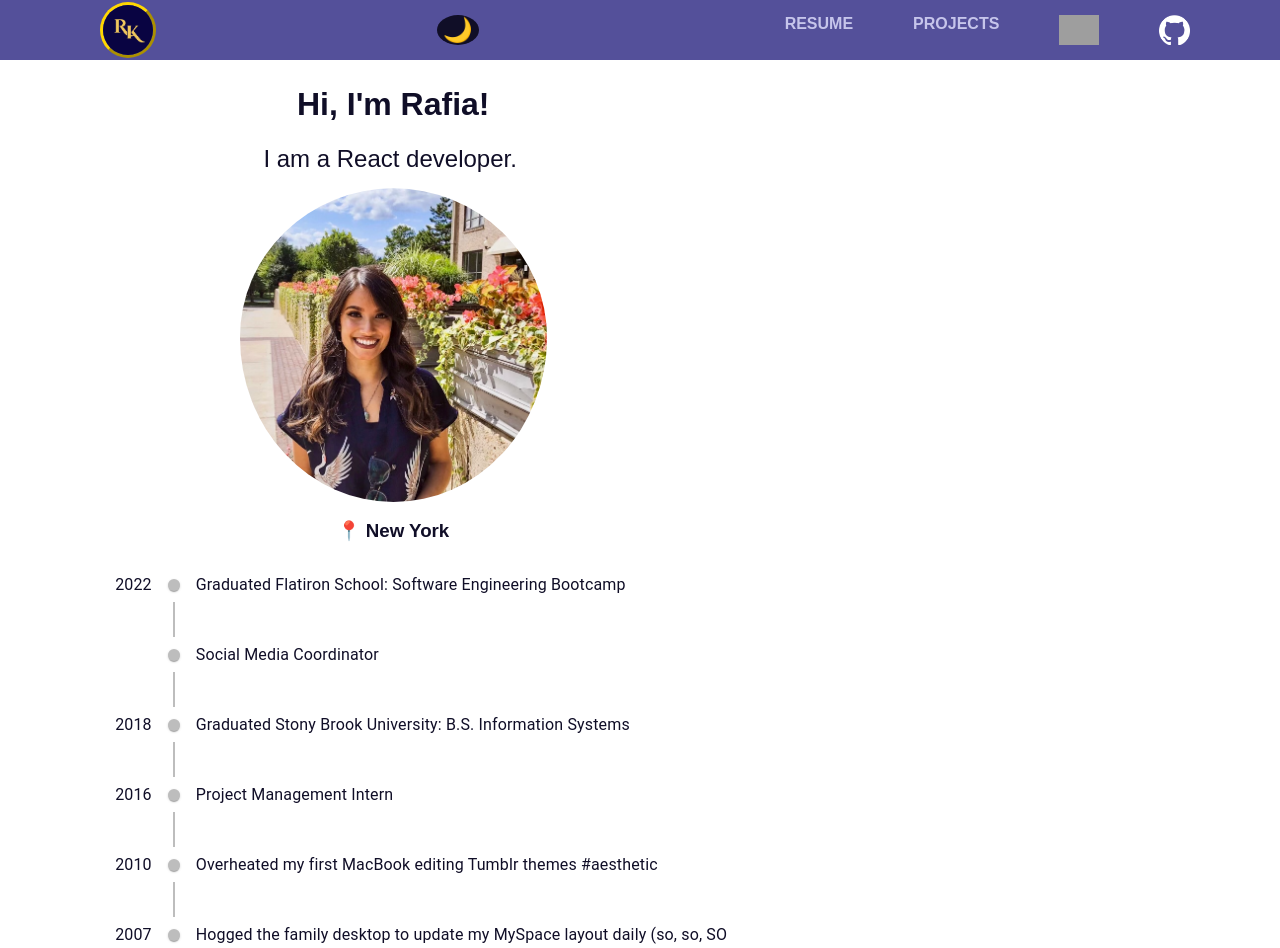
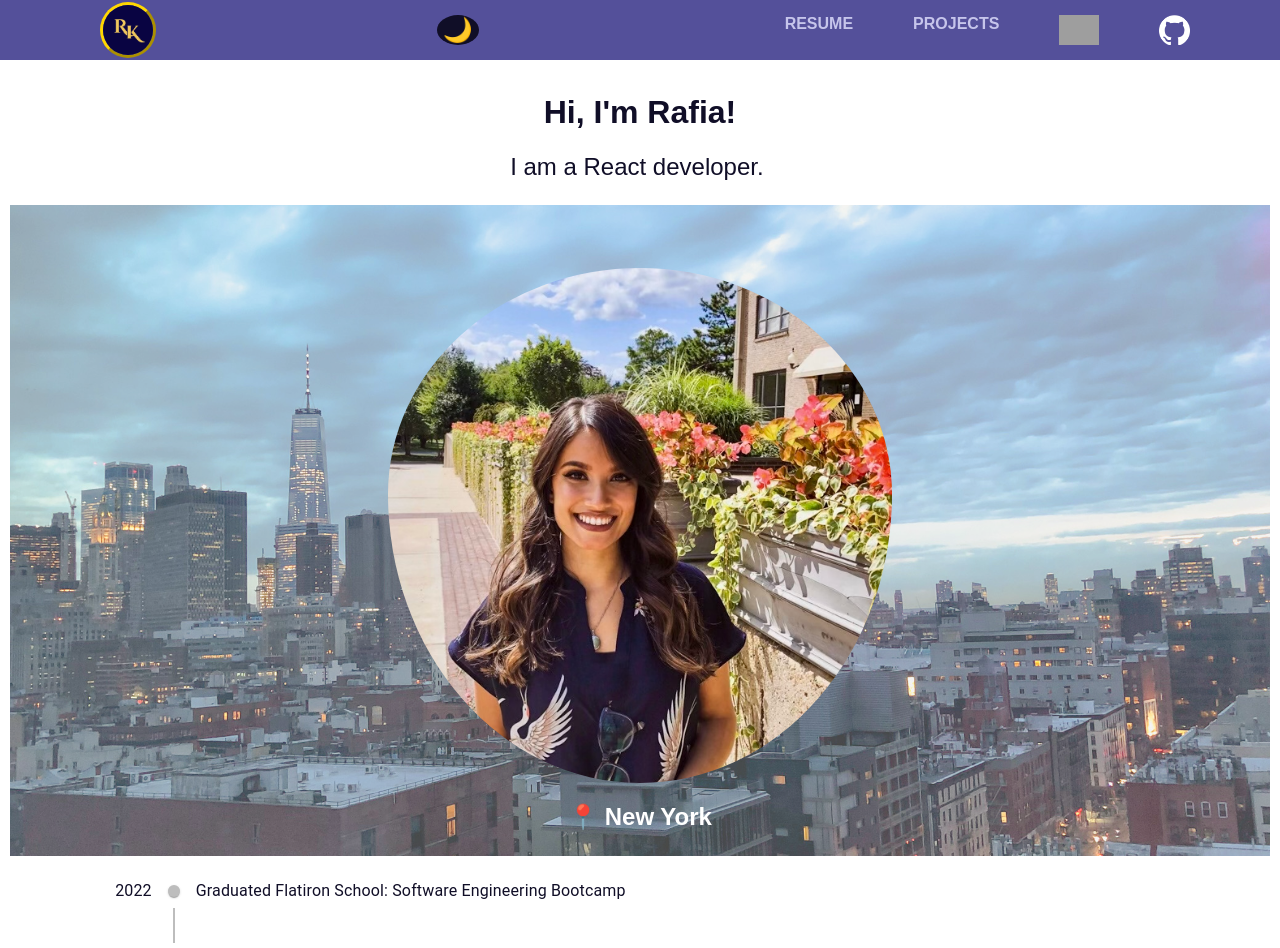
Before and after one commit to RafiaJK/portfolio, a React (Create React App) app: page / in a window 1280 px wide. Shown: the top 948 px of the page. Built offline with nearby package versions, Linux system fonts and the light colour scheme; grey boxes are pictures that could not be loaded.

Commit message:
Added NYC backdrop to homepage

```diff
--- a/src/App.css
+++ b/src/App.css
@@ -3,6 +3,8 @@
   margin-top: 65px;
   z-index: 1;
   position: absolute;
+  left:0;
+  right:0;
 }
 
 .App-logo {
--- a/src/App.js
+++ b/src/App.js
@@ -6,6 +6,7 @@ import About from './About';
 import Nav from './Nav';
 import Projects from "./Projects";
 import Socials from './Socials';
+import CodingTimeline from './CodingTimeline'
 import { Route, Routes, BrowserRouter, Link } from "react-router-dom";
 import './darkTheme.css';
 
@@ -34,7 +35,7 @@ function App() {
 
     <div className="content-container">
       <Routes>
-        <Route exact path="/" element={<Home/>} />
+        <Route exact path="/" element={<Home/>}/>
         <Route exact path="/resume" element={<Resume/>} />
         <Route exact path="/about" element={<About/>} />
         <Route exact path="/projects" element={<Projects/>} />
@@ -42,11 +43,12 @@ function App() {
       </Routes>
     </div>
       </BrowserRouter>
+{/*
+      <div className='designed-by'>
+      <a href="https://github.com/RafiaJK/portfolio"  target="_blank"><p>Designed & Built by Rafia Khandaker | 2023</p> </a>
+    </div> */}
+  </div>
 
-
-      <a href="https://github.com/RafiaJK/portfolio" className='designed-by' target="_blank"><p>Designed & Built by Rafia Khandaker | 2023</p> </a>
-
-    </div>
   );
 
 }
--- a/src/Home.css
+++ b/src/Home.css
@@ -1,22 +1,48 @@
-.profilepic{
-    border-radius: 50%;
-    max-width: 40%;
-    display: flex;
-    margin-left: auto;
-    margin-right: auto;
-    padding-top: 2%;
-}
 
 .Home{
     text-align: center;
 }
 
 .home-timeline{
-    position:relative;
+    position:absolute;
     z-index: -1;
 }
 
 .typing-animation{
     position:relative;
     z-index: -1;
+    padding-bottom: 1em;
 }
+
+.home-images-block {
+    max-height: 100%;
+    z-index:-2;
+    position:relative;
+}
+
+.profilepic{
+    border-radius: 50%;
+    max-width: 40%;
+    display: block;
+    margin-left: auto;
+    margin-right: auto;
+    padding-top: 5%;
+}
+
+.nyc{
+    position:absolute;
+    width: 100%;
+    left: 0px;
+    object-fit:cover;
+    z-index:-2;
+    opacity:.75;
+    height: 104%;
+
+    display: block;
+    margin-left: auto;
+    margin-right: auto;
+}
+
+.newyorkpin{
+    color:white;
+}
--- a/src/Home.js
+++ b/src/Home.js
@@ -3,13 +3,14 @@ import './Home.css';
 import self from './self.png'
 import { TypeAnimation } from 'react-type-animation';
 import CodingTimeline from './CodingTimeline';
+import cityscape from './cityscape.jpg'
 
 function Home() {
   return (
     <div className="Home">
       <h1>Hi, I'm Rafia!</h1>
 
-      <TypeAnimation
+      <TypeAnimation className='typing-animation'
       sequence={[
         'I am a software engineer.',
         1000, // Waits 1s
@@ -26,19 +27,13 @@ function Home() {
       style={{ fontSize: '1.5em', display: 'inline-block' }}
     />
 
+    <div className='home-images-block'>
+      <img src={cityscape} alt="nyc" className='nyc'></img>
       <img src={self} alt="photo of Rafia" className='profilepic'></img>
-      <h3>📍 New York</h3>
+      <h2 className='newyorkpin'>📍 New York</h2>
+    </div>
 
-      <CodingTimeline/>
-
-      {/* <p>
-        Coding has been a career years in the making - from 2007 when I'd update my MySpace weekly to make sure my Top 8 stayed up to date, my latest favorite song played, and my layout matched my latest mood.
-        A couple short years later I found myself on Tumblr, once again customizing my theme to my latest favorite aesthetic.
-        <br></br>
-        It was while I was working in social media that I realized I loved creating for a living and finding new ways to catch peoples attention on their screens.
-       </p> */}
-
-
+    <CodingTimeline/>
 
     </div>
   );
--- a/src/index.css
+++ b/src/index.css
@@ -1,5 +1,5 @@
 body {
-  margin: 0;
+  /* margin: 0; */
   font-family: -apple-system, BlinkMacSystemFont, 'Segoe UI', 'Roboto', 'Oxygen',
     'Ubuntu', 'Cantarell', 'Fira Sans', 'Droid Sans', 'Helvetica Neue',
     sans-serif;
```
Also changed, not shown: src/cityscape.jpg (added).
